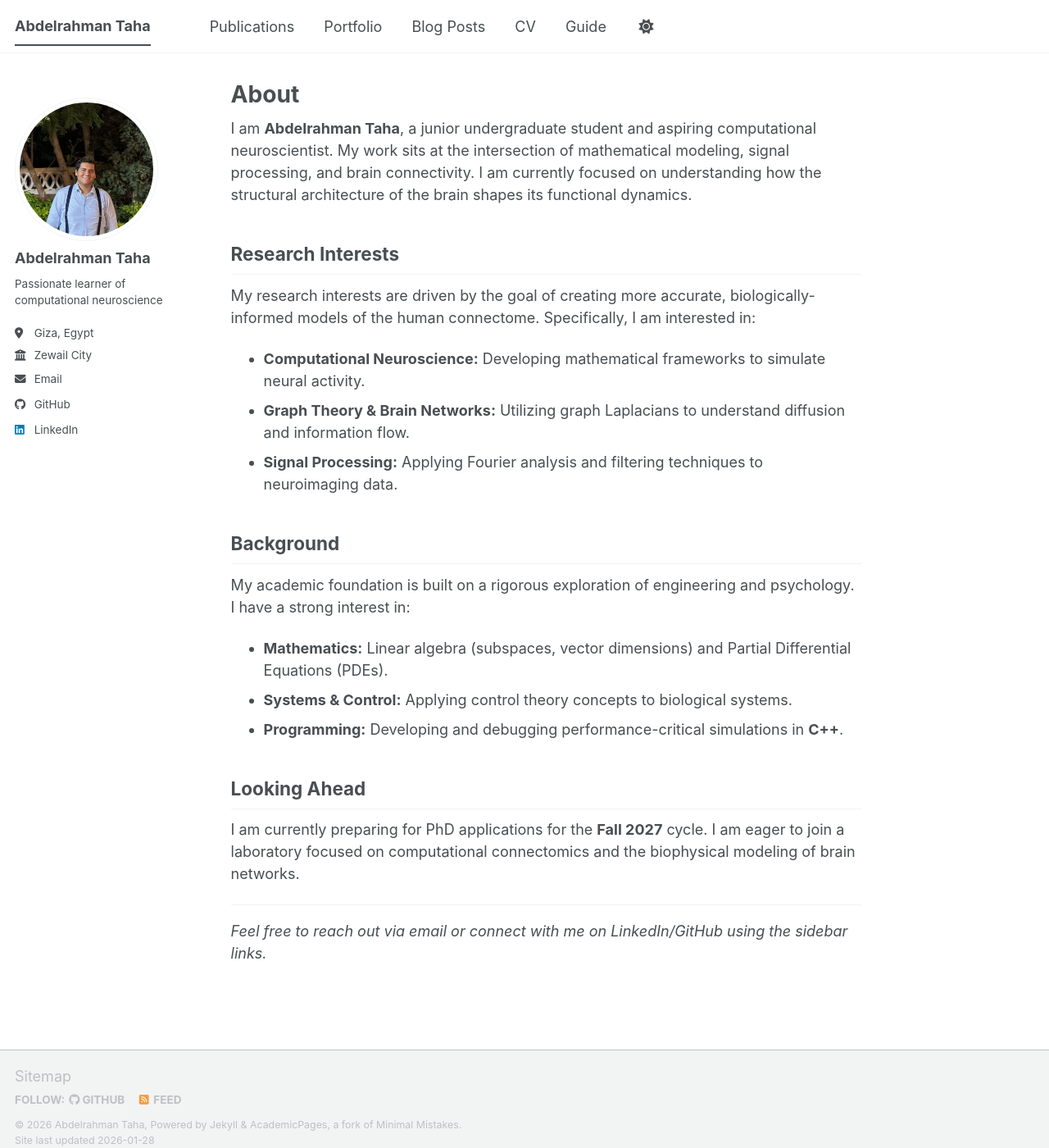
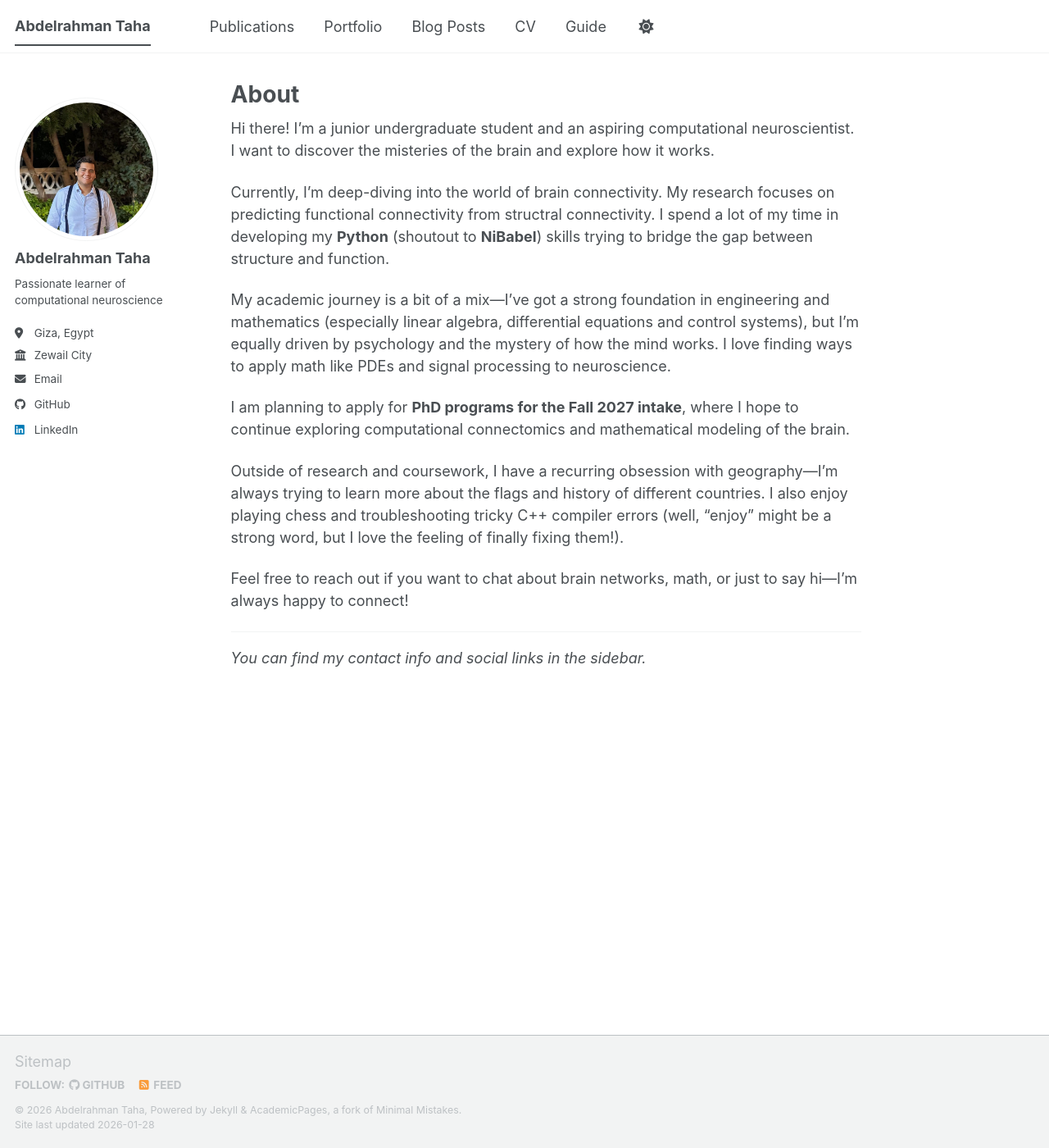
Before and after one commit to Hacker1one/hacker1one.github.io, a Jekyll site: the page built from _pages/about.md, in a window 1280 px wide and 1400 px high. Shown: the whole window at 82% size. Built offline with Jekyll 4.4.1, drawn with Linux system fonts in a browser that asks for light colours; a script bundle is joined from its source files by our own code; library files that are not in the unit come from our copies.

Commit message:
Update about.md

```diff
--- a/_pages/about.md
+++ b/_pages/about.md
@@ -7,24 +7,18 @@ redirect_from:
   - /about.html
 ---
 
-I am **Abdelrahman Taha**, a junior undergraduate student and aspiring computational neuroscientist. My work sits at the intersection of mathematical modeling, signal processing, and brain connectivity. I am currently focused on understanding how the structural architecture of the brain shapes its functional dynamics.
+Hi there! I’m a junior undergraduate student and an aspiring computational neuroscientist. I want to discover the misteries of the brain and explore how it works.
 
 
-## Research Interests
-My research interests are driven by the goal of creating more accurate, biologically-informed models of the human connectome. Specifically, I am interested in:
-* **Computational Neuroscience:** Developing mathematical frameworks to simulate neural activity.
-* **Graph Theory & Brain Networks:** Utilizing graph Laplacians to understand diffusion and information flow.
-* **Signal Processing:** Applying Fourier analysis and filtering techniques to neuroimaging data.
+Currently, I’m deep-diving into the world of brain connectivity. My research focuses on predicting functional connectivity from structral connectivity. I spend a lot of my time in developing my **Python** (shoutout to **NiBabel**) skills trying to bridge the gap between structure and function.
 
+My academic journey is a bit of a mix—I’ve got a strong foundation in engineering and mathematics (especially linear algebra, differential equations and control systems), but I’m equally driven by psychology and the mystery of how the mind works. I love finding ways to apply math like PDEs and signal processing to neuroscience.
 
-## Background
-My academic foundation is built on a rigorous exploration of engineering and psychology. I have a strong interest in:
-* **Mathematics:** Linear algebra (subspaces, vector dimensions) and Partial Differential Equations (PDEs).
-* **Systems & Control:** Applying control theory concepts to biological systems.
-* **Programming:** Developing and debugging performance-critical simulations in **C++**.
+I am planning to apply for **PhD programs for the Fall 2027 intake**, where I hope to continue exploring computational connectomics and mathematical modeling of the brain.
 
-## Looking Ahead
-I am currently preparing for PhD applications for the **Fall 2027** cycle. I am eager to join a laboratory focused on computational connectomics and the biophysical modeling of brain networks.
+Outside of research and coursework, I have a recurring obsession with geography—I’m always trying to learn more about the flags and history of different countries. I also enjoy playing chess and troubleshooting tricky C++ compiler errors (well, "enjoy" might be a strong word, but I love the feeling of finally fixing them!).
+
+Feel free to reach out if you want to chat about brain networks, math, or just to say hi—I’m always happy to connect!
 
 ---
-*Feel free to reach out via email or connect with me on LinkedIn/GitHub using the sidebar links.*
+*You can find my contact info and social links in the sidebar.*
```
